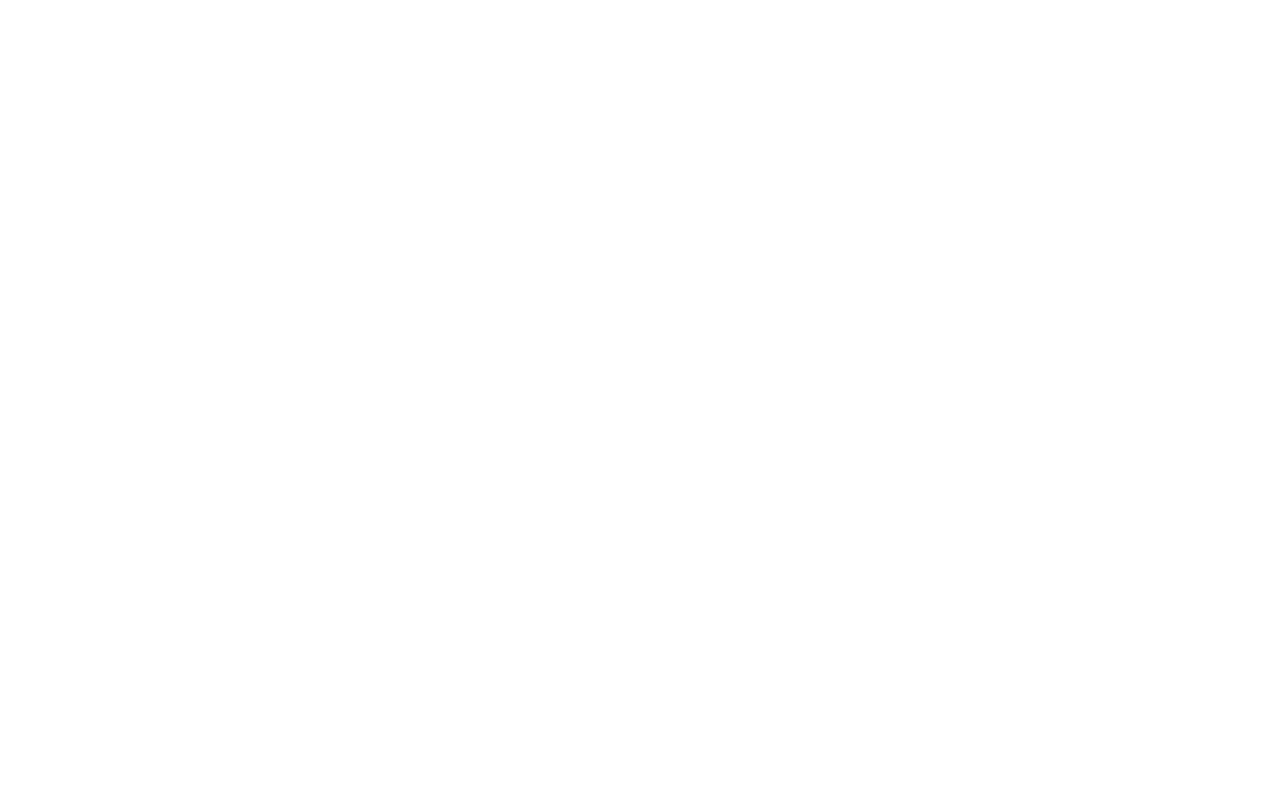
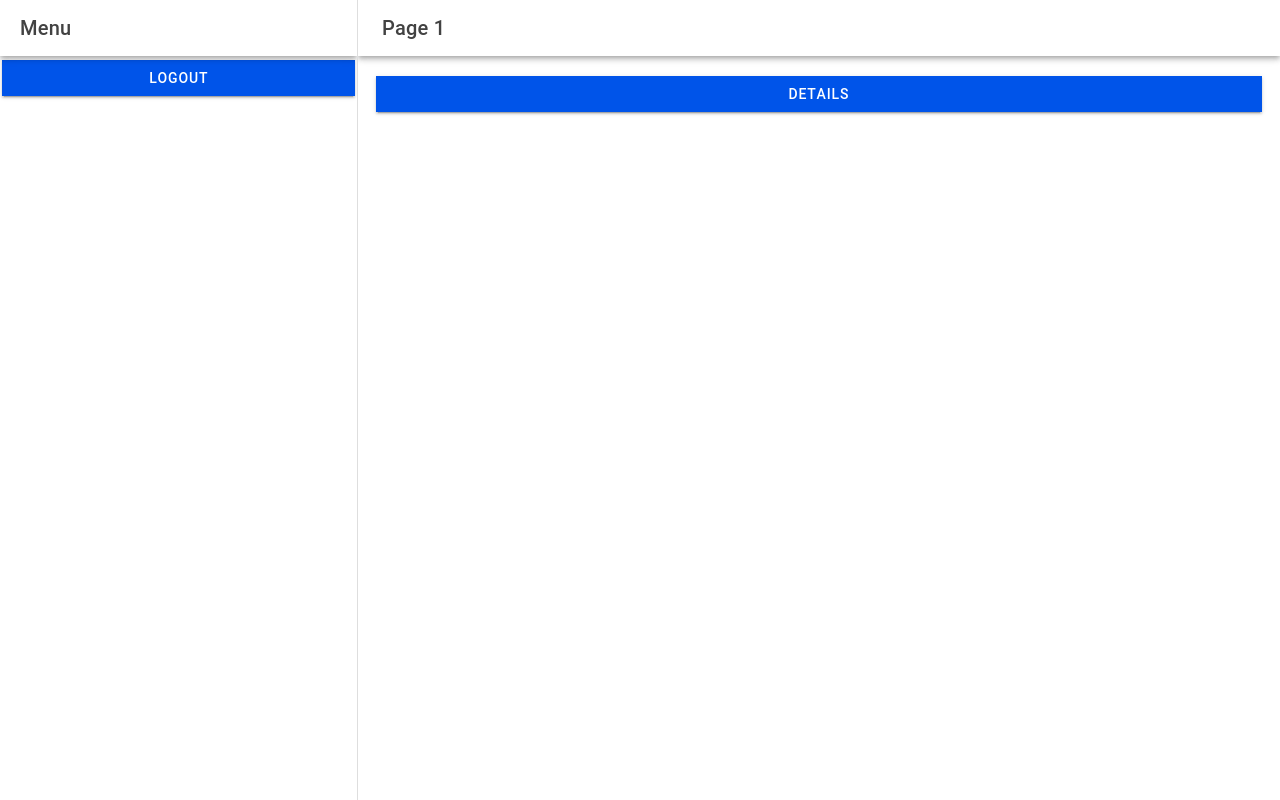
Before and after one commit to hexedhorizon/ionic-app-template, a React (Vite) app: page /app/page1 in a window 1280 px wide. Built offline with nearby package versions, Linux system fonts and the light colour scheme.

Commit message:
Added sidemenu and details pages

```diff
--- a/src/App.tsx
+++ b/src/App.tsx
@@ -49,7 +49,7 @@
         </Route>
 
         <Route exact path="/" component={Login} />
-        <Route exact path="/app" component={Menu} />
+        <Route path="/app" component={Menu} />
 
       </IonRouterOutlet>
     </IonReactRouter>
--- /dev/null
+++ b/src/pages/Details.tsx
@@ -0,0 +1,28 @@
+import { IonBackButton, IonButton, IonButtons, IonContent, IonHeader, IonMenuButton, IonPage, IonTitle, IonToolbar } from '@ionic/react';
+import './Home.css';
+
+const Detail: React.FC = () => {
+  return (
+    <IonPage>
+      <IonHeader>
+        <IonToolbar>
+          <IonButtons slot='start'>
+            <IonBackButton defaultHref='/app/page1'/>
+
+          </IonButtons>
+          <IonTitle>Details</IonTitle>
+        </IonToolbar>
+      </IonHeader>
+      <IonContent className="ion-padding">
+        <IonHeader collapse="condense">
+          <IonToolbar>
+            <IonTitle size="large">Detail</IonTitle>
+          </IonToolbar>
+        </IonHeader>
+
+      </IonContent>
+    </IonPage>
+  );
+};
+
+export default Detail;
--- a/src/pages/Menu.tsx
+++ b/src/pages/Menu.tsx
@@ -1,24 +1,58 @@
-import { IonContent, IonHeader, IonPage, IonTitle, IonToolbar } from '@ionic/react';
+import { IonButton, IonContent, IonHeader, IonItem, IonMenu, IonMenuToggle, IonPage, IonRouterOutlet, IonSplitPane, IonTitle, IonToolbar } from '@ionic/react';
 import ExploreContainer from '../components/ExploreContainer';
 import './Home.css';
+import {homeOutline,newspaperOutline,logOutOutline} from 'ionicons/icons'
+import Page1 from './Page1';
+import Page2 from './Page2';
+import { Redirect, Route } from 'react-router-dom';
+import Details from './Details';
 
 const Menu: React.FC = () => {
+  const paths = [
+    {
+      name:'Home',
+      url:'/app/page1',
+      icon:homeOutline
+    },
+    {
+      name:'Hehe',
+      url:'/app/page2',
+      icon:newspaperOutline
+    }
+  ]
   return (
     <IonPage>
-      <IonHeader>
-        <IonToolbar>
-          <IonTitle>Menu</IonTitle>
-        </IonToolbar>
-      </IonHeader>
-      <IonContent fullscreen>
-        <IonHeader collapse="condense">
+    <IonSplitPane contentId="main">
+      <IonMenu contentId="main">
+        <IonHeader>
           <IonToolbar>
-            <IonTitle size="large">Menu</IonTitle>
+            <IonTitle>Menu</IonTitle>
           </IonToolbar>
         </IonHeader>
-        <ExploreContainer />
-      </IonContent>
-    </IonPage>
+        <IonContent>
+          {paths.map((item, index) => (
+            <IonMenuToggle key={index}>
+              <IonItem routerLink={item.url} routerDirection="forward">
+                {item.name}
+              </IonItem>
+            </IonMenuToggle>
+          ))}
+          <IonButton routerLink="/" routerDirection="back" expand="full"> Logout
+
+          </IonButton>
+        </IonContent>
+      </IonMenu>
+
+      <IonRouterOutlet id="main">
+        <Route exact path="/app/page1" component={Page1} />
+        <Route exact path="/app/page1/details" component={Details} />
+        <Route exact path="/app/page2" component={Page2} />
+        <Route exact path="/app">
+          <Redirect to="/app/page1" />
+        </Route>
+      </IonRouterOutlet>
+    </IonSplitPane>
+  </IonPage>
   );
 };
 
--- a/src/pages/Page1.tsx
+++ b/src/pages/Page1.tsx
@@ -1,5 +1,4 @@
-import { IonContent, IonHeader, IonPage, IonTitle, IonToolbar } from '@ionic/react';
-import ExploreContainer from '../components/ExploreContainer';
+import { IonButton, IonButtons, IonContent, IonHeader, IonMenuButton, IonPage, IonTitle, IonToolbar } from '@ionic/react';
 import './Home.css';
 
 const Page1: React.FC = () => {
@@ -7,16 +6,23 @@
     <IonPage>
       <IonHeader>
         <IonToolbar>
-          <IonTitle>Blank</IonTitle>
+          <IonButtons slot='start'>
+            <IonMenuButton></IonMenuButton>
+
+          </IonButtons>
+          <IonTitle>Page 1</IonTitle>
         </IonToolbar>
       </IonHeader>
-      <IonContent fullscreen>
+      <IonContent className="ion-padding">
         <IonHeader collapse="condense">
           <IonToolbar>
-            <IonTitle size="large">Blank</IonTitle>
+            <IonTitle size="large">Page 1</IonTitle>
           </IonToolbar>
         </IonHeader>
-        <ExploreContainer />
+        <IonButton routerLink="/app/page1/details" expand="full">
+          Details
+        </IonButton>
+
       </IonContent>
     </IonPage>
   );
--- a/src/pages/Page2.tsx
+++ b/src/pages/Page2.tsx
@@ -1,22 +1,24 @@
-import { IonContent, IonHeader, IonPage, IonTitle, IonToolbar } from '@ionic/react';
-import ExploreContainer from '../components/ExploreContainer';
+import { IonButtons, IonContent, IonHeader, IonMenuButton, IonPage, IonTitle, IonToolbar } from '@ionic/react';
 import './Home.css';
 
 const Page2: React.FC = () => {
   return (
     <IonPage>
       <IonHeader>
-        <IonToolbar>
-          <IonTitle>Blank</IonTitle>
+      <IonToolbar>
+          <IonButtons slot='start'>
+            <IonMenuButton></IonMenuButton>
+          </IonButtons>
+          <IonTitle>Page 2</IonTitle>
         </IonToolbar>
       </IonHeader>
       <IonContent fullscreen>
         <IonHeader collapse="condense">
           <IonToolbar>
-            <IonTitle size="large">Blank</IonTitle>
+            <IonTitle size="large">Page 2</IonTitle>
           </IonToolbar>
         </IonHeader>
-        <ExploreContainer />
+
       </IonContent>
     </IonPage>
   );
```
